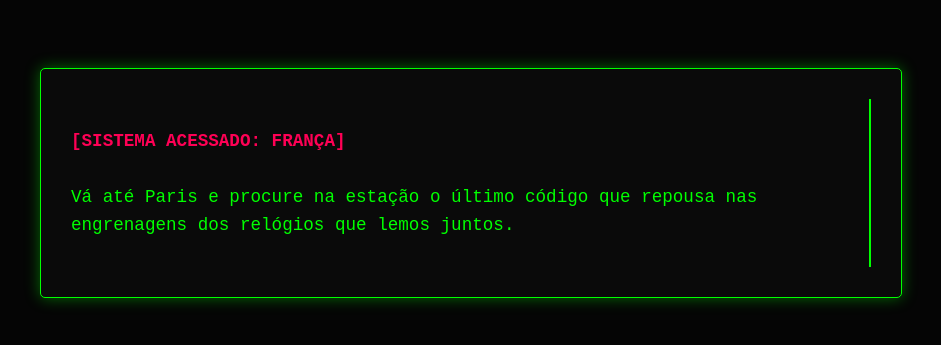
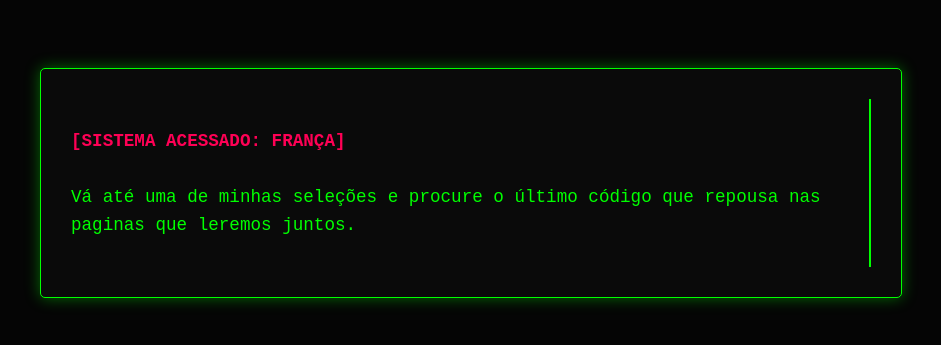
Before and after one commit to LouFelps/caca-ao-tesouro, a plain HTML site: page book/index.html in a window 1280 px wide. Shown: the part 217-562 px from the top of the page, without its empty margins (169-1110 px from the left). Drawn offline with Linux system fonts and the light colour scheme.

Commit message:
substitute filename

```diff
--- a/paris/index.html
+++ b/book/index.html
@@ -59,7 +59,7 @@
         <div class="typing-effect">
 <span class="highlight">[SISTEMA ACESSADO: FRANÇA]</span>
 
-Vá até Paris e procure na estação o último código que repousa nas engrenagens dos relógios que lemos juntos.
+Vá até uma de minhas seleções e procure o último código que repousa nas paginas que leremos juntos.
         </div>
     </div>
 
```
